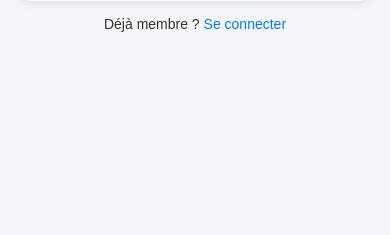
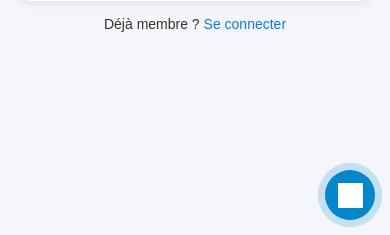
Before and after one commit to DPYTHA/miniezuka, a Flask app: page /register in a window 390 px wide. Shown: the part 609-844 px from the top of the page. Run offline with Flask 3, Linux system fonts and the light colour scheme; parts of the project's set-up code (start-up, migrations or seed data) failed here and were passed over.

Commit message:
minor changes

```diff
--- a/app/templates/register.html
+++ b/app/templates/register.html
@@ -95,6 +95,63 @@
     a:hover {
       text-decoration: underline;
     }
+  /* Icône Telegram flottante */
+.telegram-float {
+    position: fixed;
+    bottom: 20px;
+    right: 20px;
+    width: 60px;
+    height: 60px;
+    background: #0088cc;
+    border-radius: 50%;
+    display: flex;
+    align-items: center;
+    justify-content: center;
+    box-shadow: 0 4px 12px rgba(0, 136, 204, 0.3);
+    z-index: 1000;
+    transition: all 0.3s ease;
+    animation: pulse 2s infinite;
+    text-decoration: none;
+}
+
+.telegram-float:hover {
+    transform: scale(1.1);
+    box-shadow: 0 6px 20px rgba(0, 136, 204, 0.5);
+}
+
+.telegram-icon {
+    width: 30px;
+    height: 30px;
+    filter: brightness(0) invert(1); /* Rend l'icône blanche */
+}
+
+/* Animation de pulsation */
+@keyframes pulse {
+    0% {
+        box-shadow: 0 0 0 0 rgba(0, 136, 204, 0.7);
+    }
+    70% {
+        box-shadow: 0 0 0 10px rgba(0, 136, 204, 0);
+    }
+    100% {
+        box-shadow: 0 0 0 0 rgba(0, 136, 204, 0);
+    }
+}
+
+/* Version mobile */
+@media (max-width: 768px) {
+    .telegram-float {
+        width: 50px;
+        height: 50px;
+        bottom: 15px;
+        right: 15px;
+    }
+
+    .telegram-icon {
+        width: 25px;
+        height: 25px;
+    }
+}
   </style>
 </head>
 <body>
@@ -132,5 +189,9 @@
   <p>Déjà membre ?
     <a href="/login">Se connecter</a>
   </p>
+  <!-- Icône Telegram flottante -->
+<a href="https://t.me/EzukaTransfBot" target="_blank" class="telegram-float">
+    <img src="/static/telegram-icon.jpg" alt="Contact Telegram" class="telegram-icon">
+</a>
 </body>
 </html>
```
Also changed, not shown: app/templates/dashboard.html (+62 -1 lines), app/templates/login_pin.html (+63 -0 lines), app/static/telegram-icon.jpg (added).
